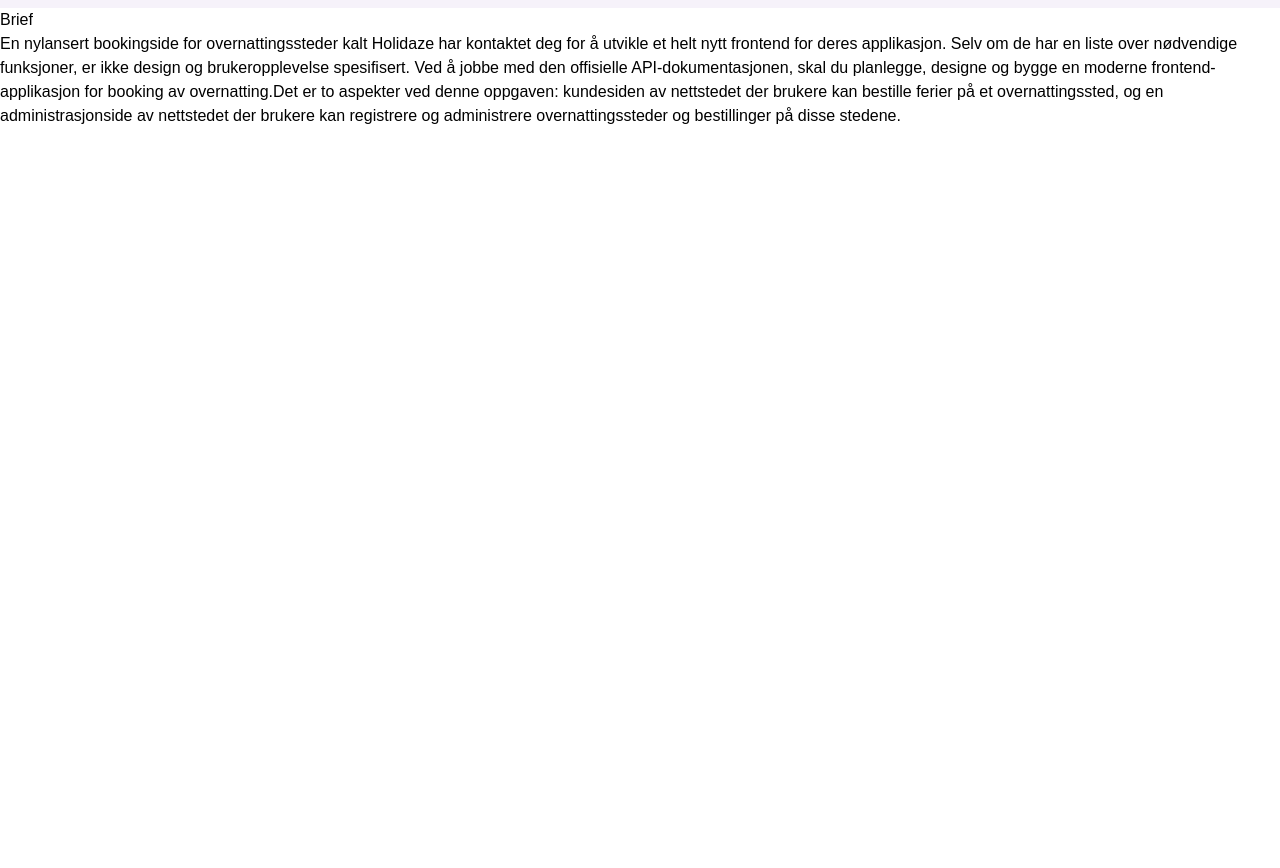
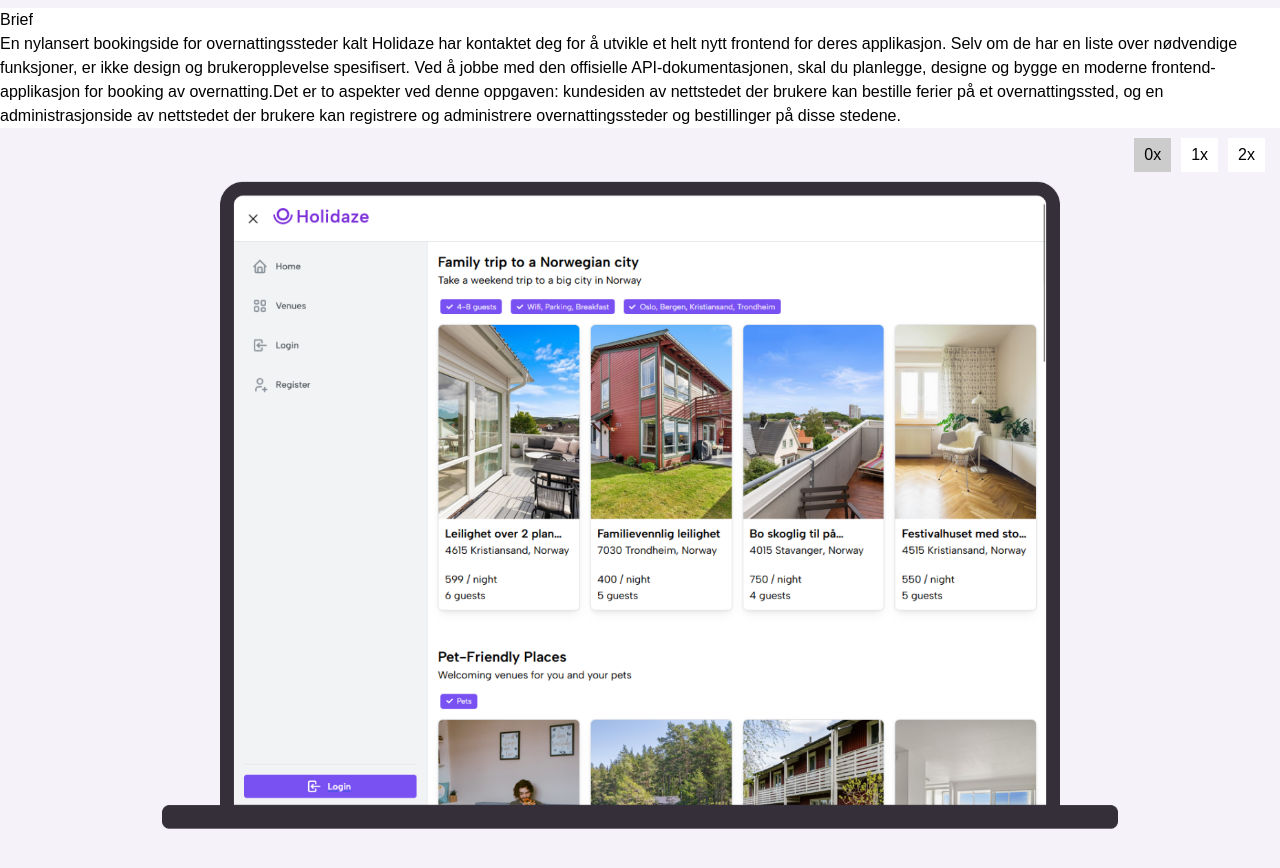
Before and after one commit to mariusrundereim/portfolio-v3, a React (Vite) app: page /project/holidaze in a window 1280 px wide. Shown: the part 3140-4008 px from the top of the page. Before the commit the page ends 3268 px from the top, so only its background shows below. Built offline with nearby package versions, Linux system fonts and the light colour scheme.

Commit message:
adding slideshow

```diff
--- a/src/components/sections/Contact/index.jsx
+++ b/src/components/sections/Contact/index.jsx
@@ -1,4 +1,4 @@
-import photo from "../../../../public/profile-img.png";
+import photo from "/profile-img.png";
 function Contact() {
   return (
     <>
--- a/src/components/slideshow/Countdown.jsx
+++ b/src/components/slideshow/Countdown.jsx
@@ -0,0 +1,20 @@
+import { useEffect, useState } from "react";
+
+function Countdown({ time, onCountdownEnd }) {
+  const [countdown, setCountdown] = useState(time);
+
+  useEffect(() => {
+    if (countdown > 0) {
+      const interval = setInterval(() => {
+        setCountdown((prev) => prev - 1);
+      }, 1000);
+      return () => clearInterval(interval);
+    } else {
+      onCountdownEnd();
+    }
+  }, [countdown, onCountdownEnd]);
+
+  return <div>{countdown}</div>;
+}
+
+export default Countdown;
--- /dev/null
+++ b/src/components/slideshow/Slide.jsx
@@ -0,0 +1,23 @@
+import styled from "styled-components";
+
+const SlideImage = styled.img`
+  width: 100%;
+  height: 100%;
+  object-fit: cover; /* Ensures the image covers the container without distortion */
+  position: absolute;
+  top: 0;
+  left: 0;
+  transition: opacity 1s ease-in-out; /* Adds a fade-in transition */
+`;
+
+function Slide({ image, currentIndex, slideIndex }) {
+  return (
+    <SlideImage
+      src={image}
+      alt="Case study"
+      style={{ opacity: currentIndex === slideIndex ? 1 : 0 }}
+    />
+  );
+}
+
+export default Slide;
--- /dev/null
+++ b/src/components/slideshow/Slideshow.jsx
@@ -0,0 +1,90 @@
+import { useEffect, useState } from "react";
+import Slide from "./Slide";
+import Countdown from "./Countdown";
+import styled from "styled-components";
+
+const SlideshowContainer = styled.div`
+  position: relative;
+  width: 100%;
+  padding-top: 56.25%; /* 16:9 aspect ratio */
+  background-color: #000;
+  overflow: hidden; /* Ensures the images are contained within the container */
+`;
+
+const Controls = styled.div`
+  display: flex;
+  justify-content: space-between;
+  position: absolute;
+  top: 10px;
+  right: 10px;
+`;
+
+const SpeedButton = styled.button`
+  background: ${(props) => (props.active ? "#ccc" : "#fff")};
+  border: none;
+  padding: 5px 10px;
+  margin: 0 5px;
+  cursor: pointer;
+`;
+
+function Slideshow({ images, speedOptions = ["1x", "2x"] }) {
+  const [currentSlide, setCurrentSlide] = useState(0);
+  const [selectedSpeed, setSelectedSpeed] = useState(speedOptions[0]);
+
+  useEffect(() => {
+    let interval;
+    if (selectedSpeed !== "0x") {
+      interval = setInterval(() => {
+        setCurrentSlide((prev) => (prev + 1) % images.length);
+      }, getIntervalFromSpeed(selectedSpeed));
+    }
+
+    return () => clearInterval(interval);
+  }, [images.length, selectedSpeed]);
+
+  const getIntervalFromSpeed = (speed) => {
+    switch (speed) {
+      case "0x":
+        return null;
+      case "1x":
+        return 10000; // 10 seconds
+      case "2x":
+        return 6000; // 6 seconds
+      default:
+        return 10000;
+    }
+  };
+
+  const handleCountdownEnd = () => {
+    if (selectedSpeed !== "0x") {
+      setCurrentSlide((prev) => (prev + 1) % images.length);
+    }
+  };
+
+  return (
+    <SlideshowContainer>
+      <Countdown time={3} onCountdownEnd={handleCountdownEnd} />
+      {images.map((image, index) => (
+        <Slide
+          key={index}
+          image={image.url}
+          currentIndex={currentSlide}
+          slideIndex={index}
+        />
+      ))}
+      <Controls>
+        {speedOptions.map((speed) => (
+          <SpeedButton
+            key={speed}
+            active={selectedSpeed === speed}
+            onClick={() => setSelectedSpeed(speed)}
+          >
+            {speed}
+          </SpeedButton>
+        ))}
+      </Controls>
+    </SlideshowContainer>
+  );
+}
+
+export default Slideshow;
--- a/src/pages/SpecificPage/index.jsx
+++ b/src/pages/SpecificPage/index.jsx
@@ -5,6 +5,8 @@
 import ListMedia from "./listMedia";
 import ListBrief from "./listBrief";
 import ArrowBack from "../../components/ui/ArrowBack";
+import Slideshow from "../../components/slideshow/Slideshow";
+
 function SpecificPage() {
   const { slug } = useParams();
   const [project, setProject] = useState(null);
@@ -33,6 +35,10 @@
             <ListStack stack={project.stack} />
             <ListMedia media={project.media} />
             <ListBrief brief={project.brief} />
+            <Slideshow
+              images={project.media}
+              speedOptions={["0x", "1x", "2x"]}
+            />
           </div>
         ) : (
           <p>Loading or project not found...</p>
```
